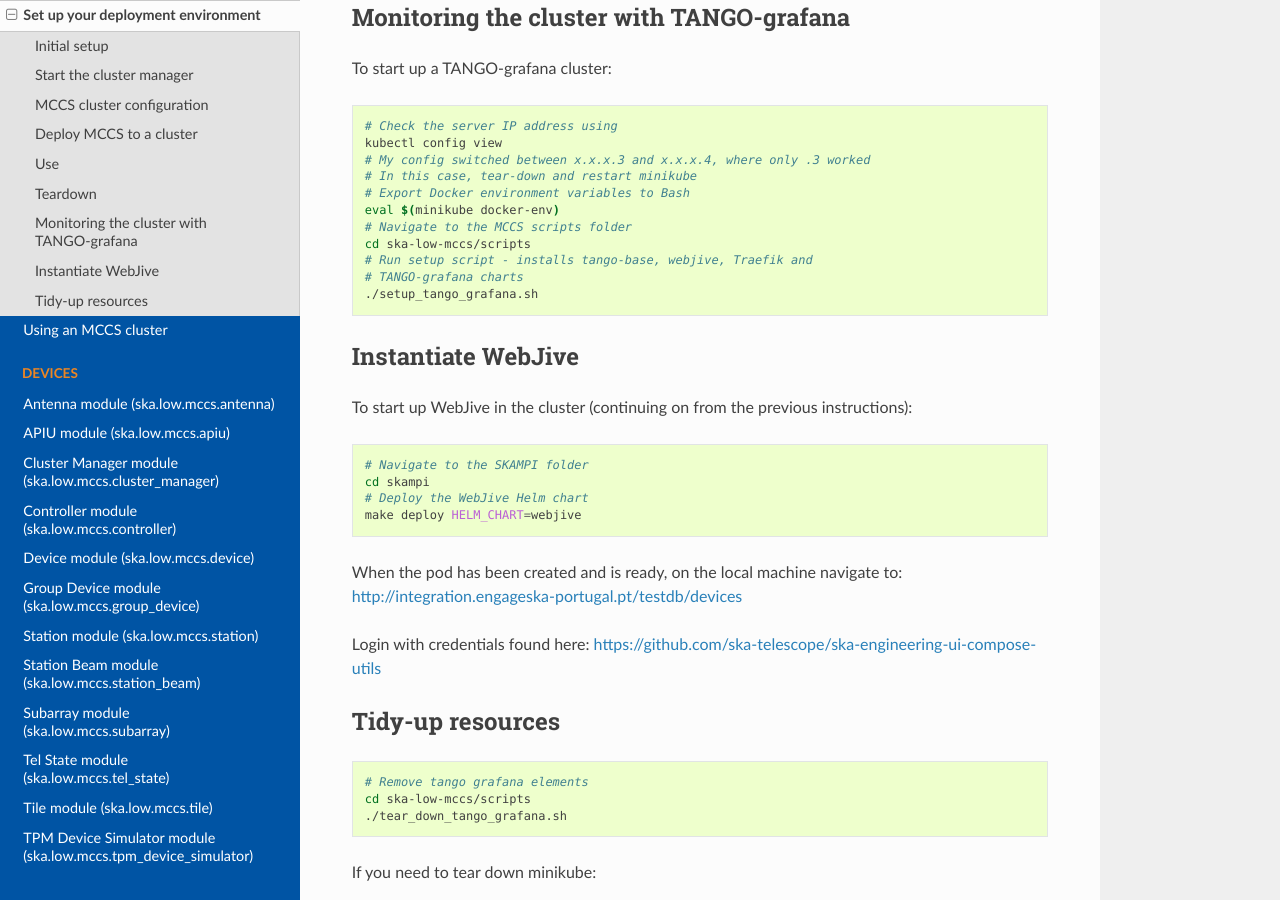
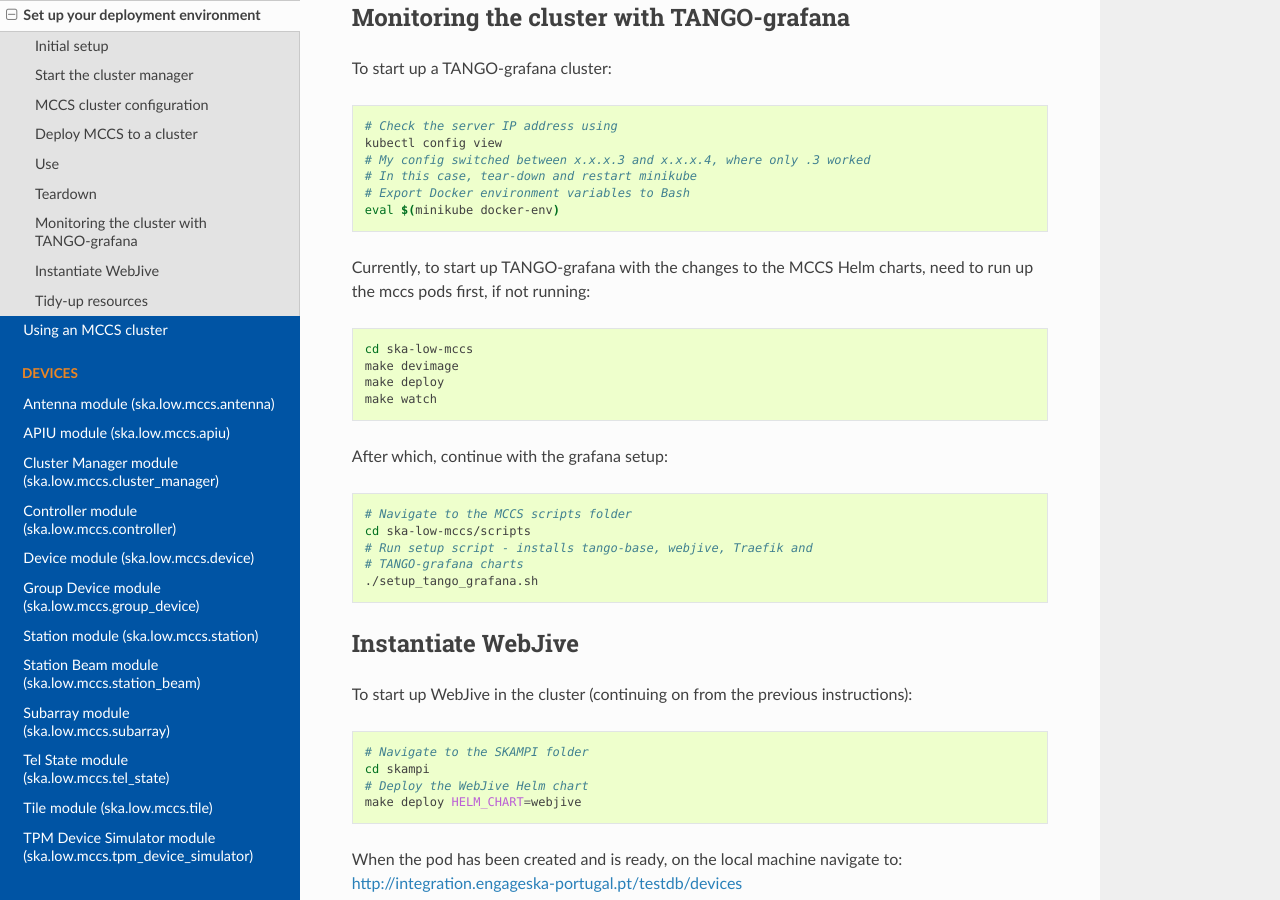
Before and after one commit to ska-telescope/ska-low-mccs-spshw, a Sphinx documentation site: the page built from docs/source/getting_started/setup_deployment_environment.rst, in a window 1280 px wide and 900 px high, scrolled down 3130 px. Built offline with Sphinx 7.4.7 and the Read the Docs theme 2.0.0, drawn with Linux system fonts in a browser that asks for light colours.

Commit message:
Updated instructions for TANGO-grafana setup

```diff
--- a/docs/source/getting_started/setup_deployment_environment.rst
+++ b/docs/source/getting_started/setup_deployment_environment.rst
@@ -178,6 +178,21 @@
    # In this case, tear-down and restart minikube
    # Export Docker environment variables to Bash
    eval $(minikube docker-env)
+
+Currently, to start up TANGO-grafana with the changes to the MCCS
+Helm charts, need to run up the mccs pods first, if not running:
+
+.. code-block:: bash
+
+  cd ska-low-mccs
+  make devimage
+  make deploy
+  make watch
+
+After which, continue with the grafana setup:
+
+.. code-block:: bash
+
    # Navigate to the MCCS scripts folder
    cd ska-low-mccs/scripts
    # Run setup script - installs tango-base, webjive, Traefik and
```
